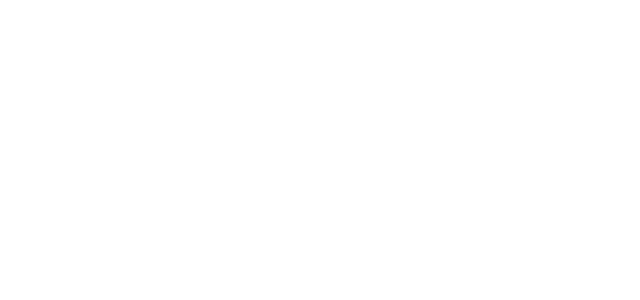
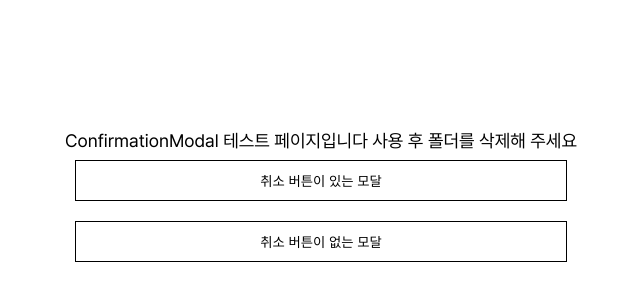
Before and after one commit to oodd-team/oodd-web-react, a React app: page /confirmation-modal-test in a window 1280 px wide. Before the commit this address had no page. Shown: the part 220-520 px from the top of the page, without its empty margins (319-959 px from the left). Built offline with nearby package versions, Linux system fonts and the light colour scheme; the HTML template or start-up script is replaced by a standard one.

Commit message:
Feat: ConfirmationModal 사용 예시 페이지 추가

```diff
--- a/src/App.tsx
+++ b/src/App.tsx
@@ -4,6 +4,7 @@ import Home from './pages/Home';
 import Login from './pages/Login';
 import Chats from './pages/Chats';
 import Profile from './pages/Profile';
+import ConfirmationModalTest from './pages/ConfirmationModalTest';
 
 const App: React.FC = () => {
 	return (
@@ -14,6 +15,7 @@ const App: React.FC = () => {
 					<Route path="/login" element={<Login />} />
 					<Route path="/chats" element={<Chats />} />
 					<Route path="/profile" element={<Profile />} />
+					<Route path="/confirmation-modal-test" element={<ConfirmationModalTest />} />
 				</Routes>
 			</BrowserRouter>
 		</>
--- /dev/null
+++ b/src/pages/ConfirmationModalTest/index.tsx
@@ -0,0 +1,65 @@
+import { useState } from 'react';
+import { OODDFrame } from '../../components/Frame/Frame';
+import ConfirmationModal from '../../components/ComfirmationModal';
+import { ConfirmationModalProps } from '../../components/ComfirmationModal/dto';
+
+const ConfirmationModalTest: React.FC = () => {
+	const [modalWithCancle, setModalWithCancle] = useState(false);
+	const [modalWithoutCancle, setModalWithoutCancle] = useState(false);
+
+	const modalWithCancleProps: ConfirmationModalProps = {
+		content: '취소 버튼이 있는 모달입니다',
+		isCancelButtonVisible: true,
+		confirm: {
+			text: '차단하기',
+			action: () => {
+				setModalWithCancle(false);
+				console.log('차단되었습니다.');
+			},
+		},
+		onClickBackground: () => {
+			setModalWithCancle(false);
+		},
+	};
+
+	const modalWithoutCancleProps: ConfirmationModalProps = {
+		content: '취소 버튼이 없는 모달입니다',
+		isCancelButtonVisible: false,
+		confirm: {
+			text: '차단하기',
+			action: () => {
+				setModalWithoutCancle(false);
+				console.log('차단되었습니다.');
+			},
+		},
+		onClickBackground: () => {
+			setModalWithoutCancle(false);
+		},
+	};
+
+	return (
+		<OODDFrame>
+			ConfirmationModal 테스트 페이지입니다 사용 후 폴더를 삭제해 주세요
+			{modalWithCancle && <ConfirmationModal {...modalWithCancleProps} />}
+			{modalWithoutCancle && <ConfirmationModal {...modalWithoutCancleProps} />}
+			<button
+				style={{ padding: '10px', margin: '10px', border: '1px solid black' }}
+				onClick={() => {
+					setModalWithCancle(true);
+				}}
+			>
+				취소 버튼이 있는 모달
+			</button>
+			<button
+				style={{ padding: '10px', margin: '10px', border: '1px solid black' }}
+				onClick={() => {
+					setModalWithoutCancle(true);
+				}}
+			>
+				취소 버튼이 없는 모달
+			</button>
+		</OODDFrame>
+	);
+};
+
+export default ConfirmationModalTest;
```
